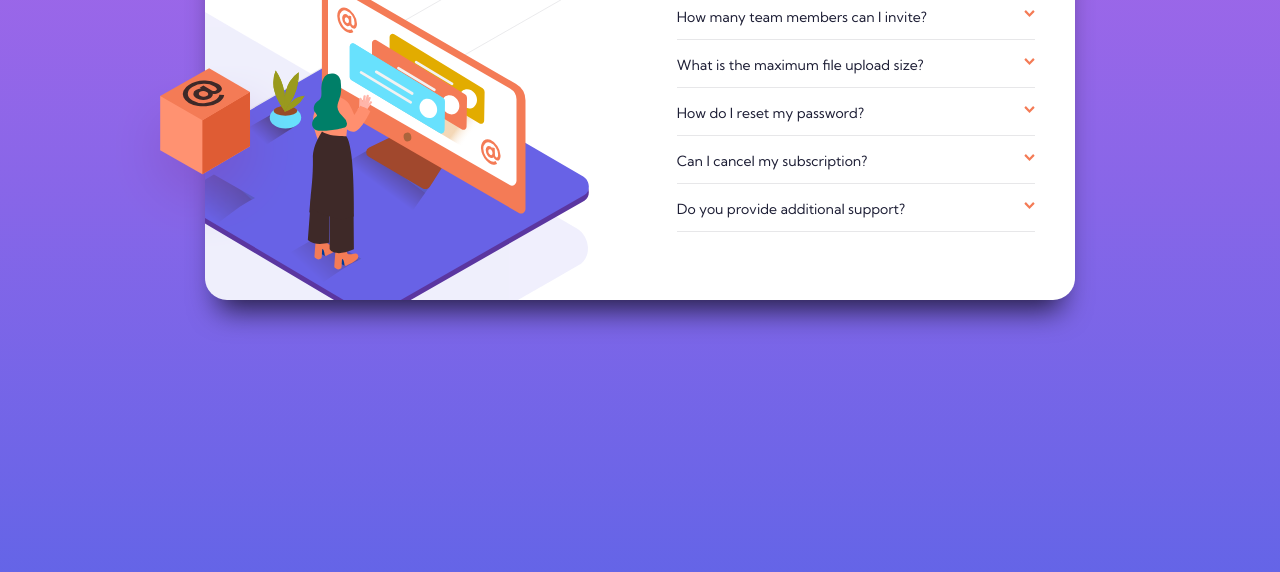
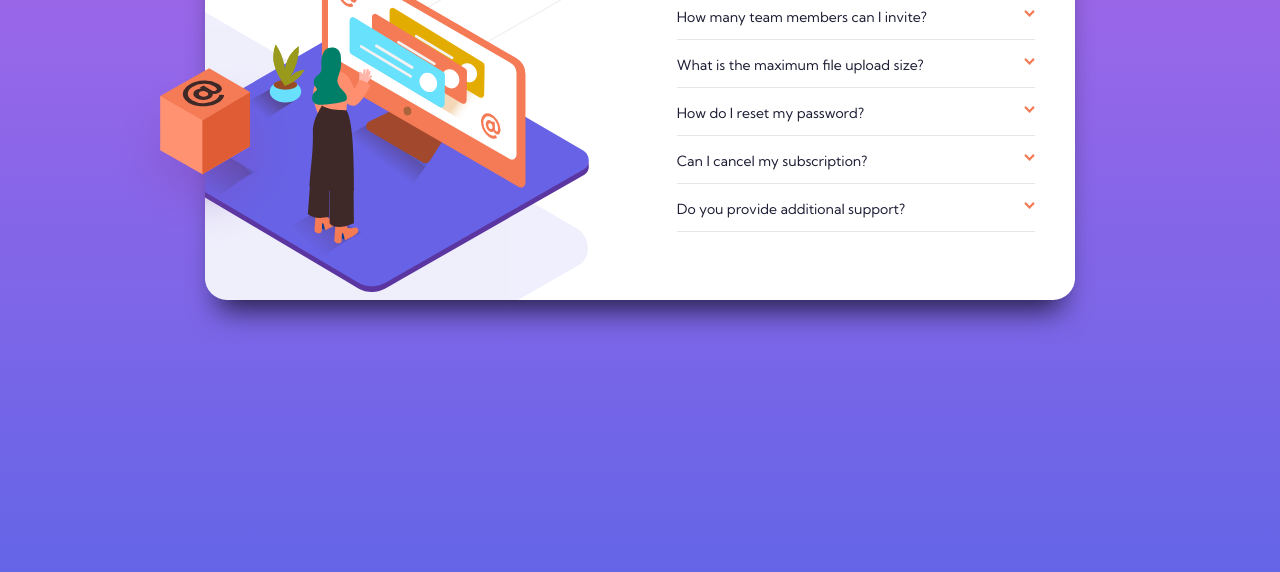
Before and after one commit to titocs/FAQ-accordion, a plain HTML site: page index.html in a window 1280 px wide. Shown: the part 228-800 px from the top of the page. Drawn offline with Linux system fonts and the light colour scheme.

Commit message:
Update style.css

```diff
--- a/style.css
+++ b/style.css
@@ -222,7 +222,7 @@ main {
         flex-basis: 50%;
         background-image: url("images/illustration-woman-online-desktop.svg"), url("images/bg-pattern-desktop.svg");
         background-repeat: no-repeat;
-        background-position: -5vw 6vw, -39vw -21vw;
+        background-position: -5vw 4vw, -39vw -21vw;
         background-size: 35vw, 69vw;
     }
 
```
